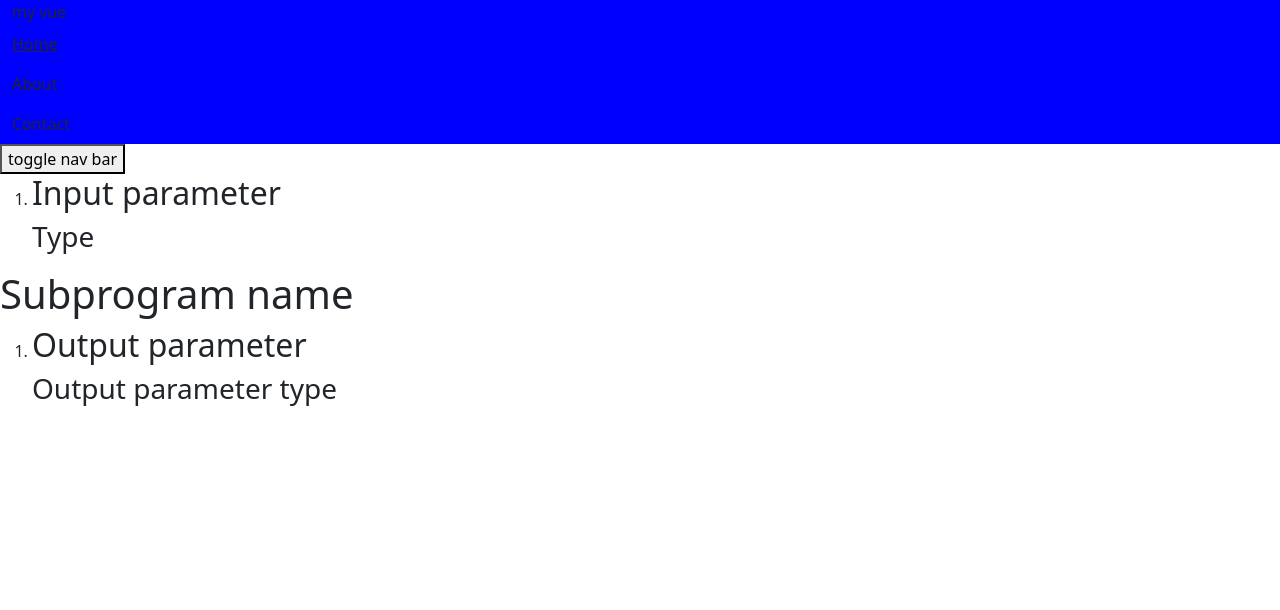
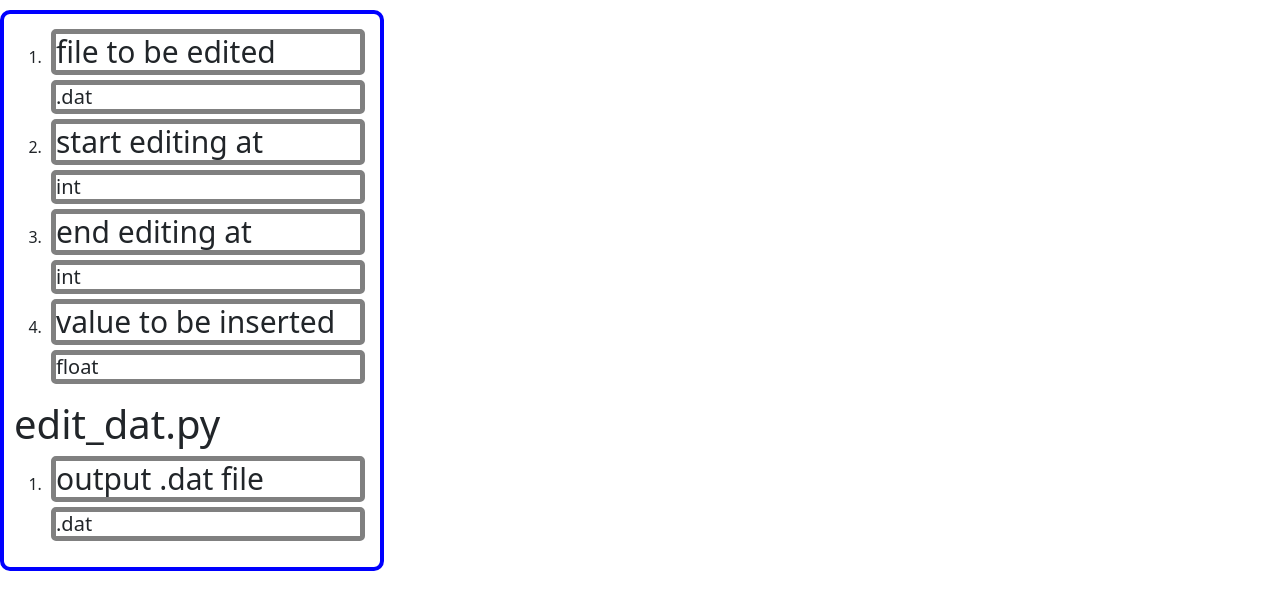
Before and after one commit to FRITZZZZZZZZZZ/vue_tutorial, a Vue app in the folder vue_start_spa/: page / in a window 1280 px wide. Shown: the top 610 px of the page. Built offline with nearby package versions, Linux system fonts and the light colour scheme.

Commit message:
First sketch of a subprogram

```diff
--- a/vue_start_spa/src/App.vue
+++ b/vue_start_spa/src/App.vue
@@ -1,11 +1,11 @@
 <template>
-    <navbar
+    <!--<navbar
     :pages="pages"
     :active-page="activePage"
     :nav-link-click="(index) => activePage = index"
     ></navbar>
 
-    <!--<page-viewer
+    <page-viewer
     v-show="pages.length > 0"
     :page="pages[activePage]">
     </page-viewer>
@@ -13,7 +13,10 @@
     <create-page>
         :page-created="pageCreated"
     </create-page> -->
-    <subprogram></subprogram>
+
+    <subprogram
+        :subprograms="subprograms">
+    </subprogram>
 </template>
 
 <script>
@@ -35,19 +38,32 @@ export default {
     },
     created() {
         this.getPages();
+        this.getSubprograms();
     },
     data() {
         return {
             activePage: 0,
-            pages: []
+            pages: [],
+            subprograms: [],
+            files: []
         };
     },
     methods: {
         async getPages() {
             let res = await fetch('pages.json');
             let data = await res.json();
-
             this.pages = data;
+        },
+        async getSubprograms() {
+                let res = await fetch('subprogram_description.json');
+                let subprogramData = await res.json();
+                console.log(subprogramData)
+                this.subprograms = subprogramData;
+            },
+        async getFiles() {
+            let res = await fetch('files_description.json');
+            let fileData = await res.json();
+            this.files = fileData;
         }
     },
     pageCreated(pageObj) {
--- a/vue_start_spa/src/components/Subprogram.vue
+++ b/vue_start_spa/src/components/Subprogram.vue
@@ -1,16 +1,20 @@
 <template>
-    <div id="color-coding">
-        <ol>
-            <li>
-                <h2>Input parameter</h2>
-                <h3>Type</h3>
+    <div class="color-coding" v-for="(subprogram) in subprograms">
+        <ol class="horizontal-list">
+            <li v-for="(parameterLabel, index) in subprogram.input.parameterLabel" :key="index">
+                <div title="Input API definition of this subprogram.">
+                    <h2>{{ subprogram.input.parameterLabel[index] }}</h2>
+                    <h3>{{ subprogram.input.parameterType[index] }}</h3>
+                </div>
             </li>
         </ol>
-            <h1>Subprogram name</h1>
+        <h1>{{ subprogram.name }}</h1>
         <ol>
-            <li>
-                <h2>Output parameter</h2>
-                <h3>Output parameter type</h3>
+            <li v-for="(parameterLabel, index) in subprogram.output.parameterLabel" :key="index">
+                <div title="Output API definition of this subprogram">
+                    <h2>{{ subprogram.output.parameterLabel[index] }}</h2>
+                    <h3>{{ subprogram.output.parameterType[index] }}</h3>
+                </div>
             </li>
         </ol>
     </div>
@@ -18,24 +22,29 @@
 
 <script>
     export default {
-        data() {
-            return {
-                subprograms: [],
-                files: []
-            };
-        },
-        methods: {
-            async getSubprograms() {
-                let res = await fetch('subprogram_description.json');
-                let subprogramData = await res.json();
-                this.subprograms = subprogramData;
-            },
-            async getFiles() {
-                let res = await fetch('files_description.json');
-                let fileData = await res.json();
-                this.files = fileData;
-            }
-        },
-
+        props: ['subprograms']
     }
 </script>
+
+<style scoped>
+.color-coding {
+  border: 4px solid blue;
+  border-radius: 10px;
+  padding: 10px;   /* innen Platz für Content */
+  margin: 10px 0;  /* Abstand zu anderen Elementen */
+  width: 30%;
+}
+h2 {
+    margin: 5px;
+    font-size: 30px;
+    border: 5px solid grey;
+    border-radius: 5px;
+}
+h3 {
+    margin: 5px;
+    font-size: 20px;
+    border: 5px solid grey;
+    border-radius: 5px;
+}
+
+</style>
```
